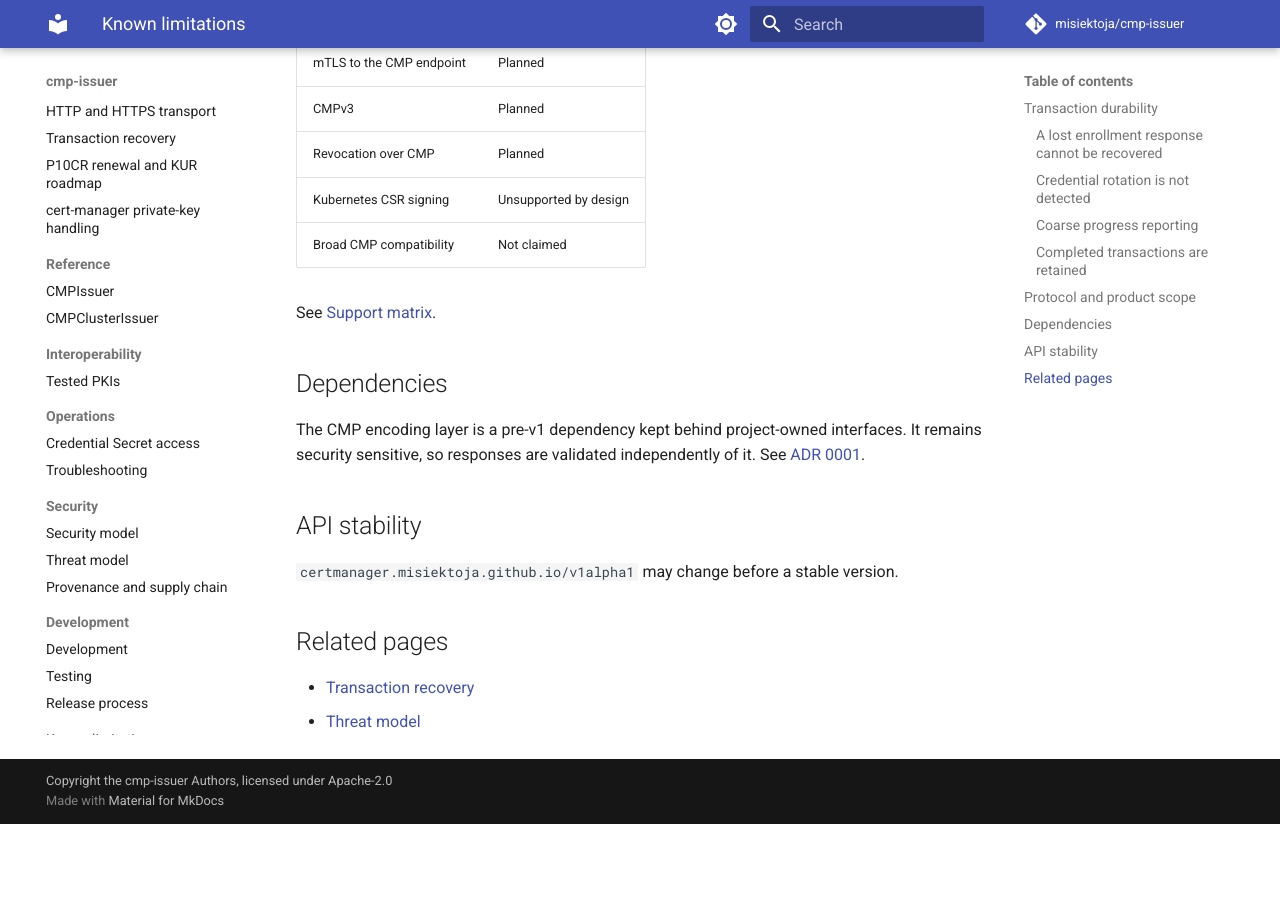
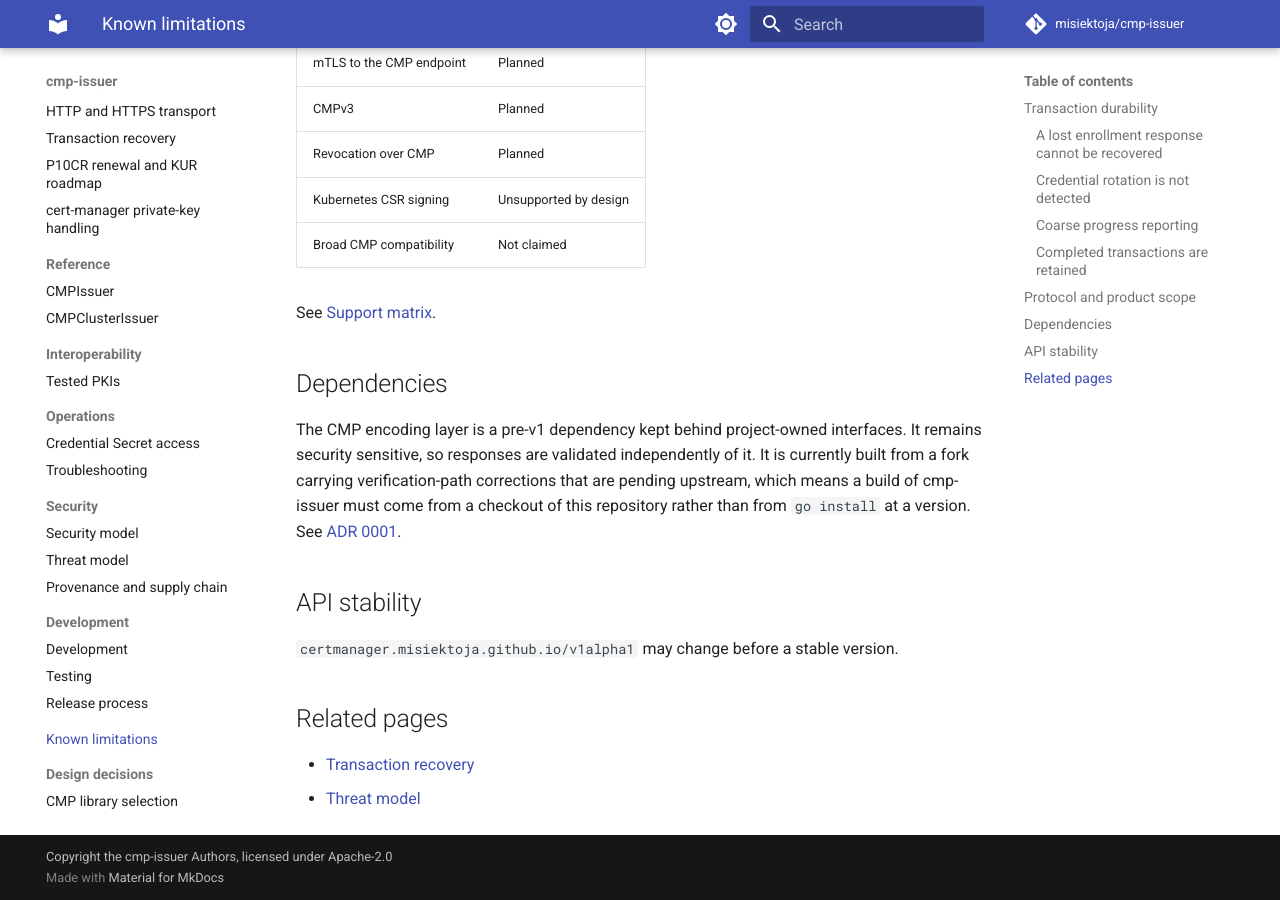
Before and after one commit to misiektoja/cmp-issuer, an MkDocs documentation site: the page built from docs/known-limitations.md, in a window 1280 px wide and 900 px high, scrolled down 1404 px. Built offline with MkDocs 1.6.1 and Material for MkDocs 9.7.7, drawn with Linux system fonts in a browser that asks for light colours; comment, search, counter and statistics services are not loaded; before the commit the page ends 2228 px from its top, so only the background shows below that.

Commit message:
docs: note that the CMP library pin needs a repository checkout

```diff
--- a/docs/known-limitations.md
+++ b/docs/known-limitations.md
@@ -39,7 +39,7 @@ See [Support matrix](support-matrix.md).
 
 ## Dependencies
 
-The CMP encoding layer is a pre-v1 dependency kept behind project-owned interfaces. It remains security sensitive, so responses are validated independently of it. See [ADR 0001](adr/0001-cmp-library.md).
+The CMP encoding layer is a pre-v1 dependency kept behind project-owned interfaces. It remains security sensitive, so responses are validated independently of it. It is currently built from a fork carrying verification-path corrections that are pending upstream, which means a build of cmp-issuer must come from a checkout of this repository rather than from `go install` at a version. See [ADR 0001](adr/0001-cmp-library.md).
 
 ## API stability
 
```
